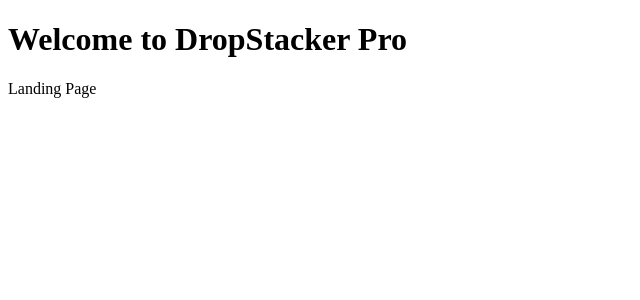
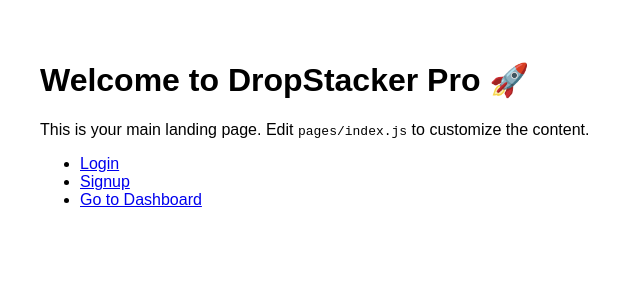
Before and after one commit to nextwaveaisuite/dropstacker-pro, a Next.js app: page / in a window 1280 px wide. Shown: the top 300 px of the page, without its empty margins (0-640 px from the left). Built offline with nearby package versions, Linux system fonts and the light colour scheme.

Commit message:
index.js

```diff
--- a/pages/index.js
+++ b/pages/index.js
@@ -1 +1,16 @@
-export default function Home(){return(<div><h1>Welcome to DropStacker Pro</h1><p>Landing Page</p></div>)}
+export default function Home() {
+  return (
+    <div style={{ fontFamily: 'sans-serif', padding: '2rem' }}>
+      <h1>Welcome to DropStacker Pro 🚀</h1>
+      <p>
+        This is your main landing page. Edit <code>pages/index.js</code> to
+        customize the content.
+      </p>
+      <ul>
+        <li><a href="/login">Login</a></li>
+        <li><a href="/signup">Signup</a></li>
+        <li><a href="/dashboard">Go to Dashboard</a></li>
+      </ul>
+    </div>
+  );
+}
```
